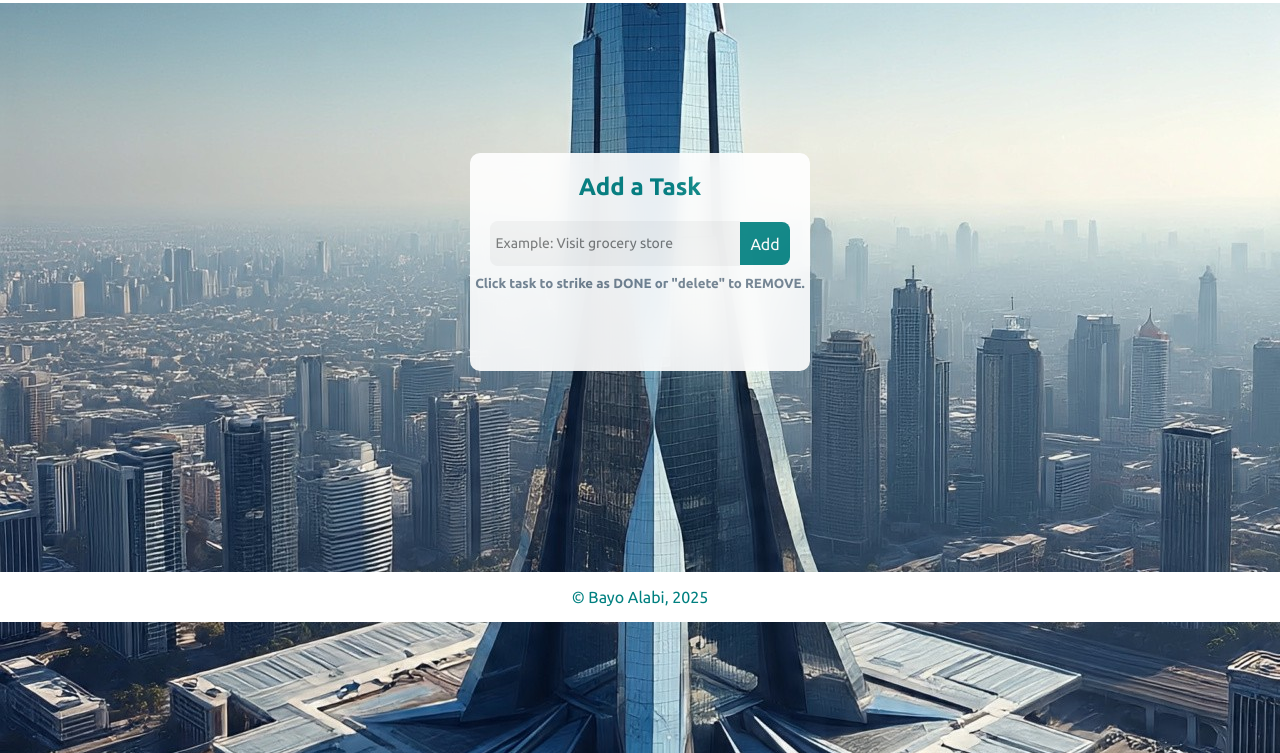
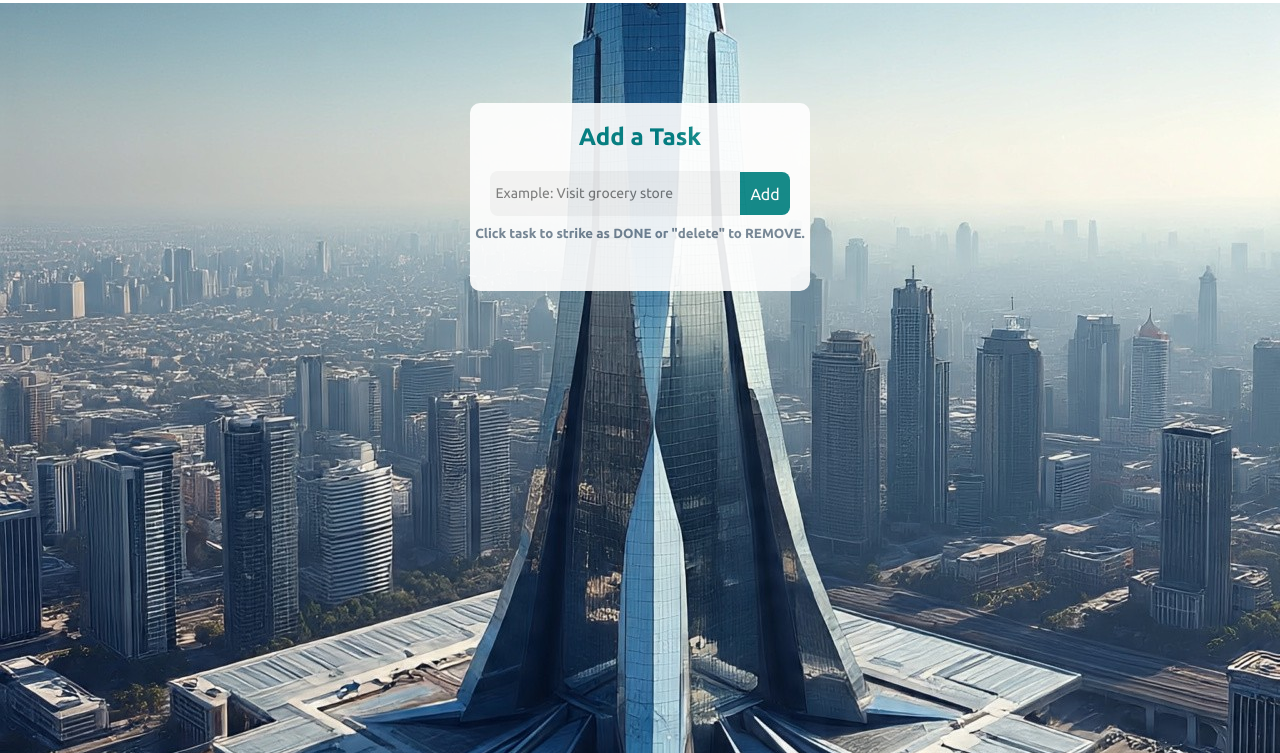
Before and after one commit to bayutech27/Task-Keeper-, a plain HTML site: page index.html in a window 1280 px wide. Shown: the part 47-800 px from the top of the page. Drawn offline with Linux system fonts and the light colour scheme.

Commit message:
Add files via upload

```diff
--- a/index.html
+++ b/index.html
@@ -37,11 +37,5 @@
     </main>
 
 
-
-
-
-    <footer>
-        &copy Bayo Alabi, 2025
-    </footer>
 </body>
 </html>
--- a/style.css
+++ b/style.css
@@ -57,11 +57,11 @@ main {
     border-radius: 10px;
     width: 340px;
     padding-top: 20px;
-    padding-bottom: 50px;
-    margin-top: 150px;
+    padding-bottom: 20px;
+    margin-top: 100px;
     margin-bottom: 50px;
-   backdrop-filter: blur(10px);
     opacity: 0.9;
+    z-index: 1000;
 
 }
 
@@ -193,24 +193,6 @@ span:hover {
 
 
 
-footer {
-
-    display: flex;
-    flex-direction: row;
-    justify-content: center;
-    align-items: center;
-    font-family: Ubuntu;
-    background-color: white;
-    border: none;
-    width: 100%;
-    height: 50px;
-    color: teal;
-    margin-top: 151px;
-}
-
-
-
-
 
 @media(max-width: 320px){
 
@@ -244,5 +226,5 @@ button {
     padding-left: 10px;
     padding-right: 10px;
 
-
+    }
 }
```
